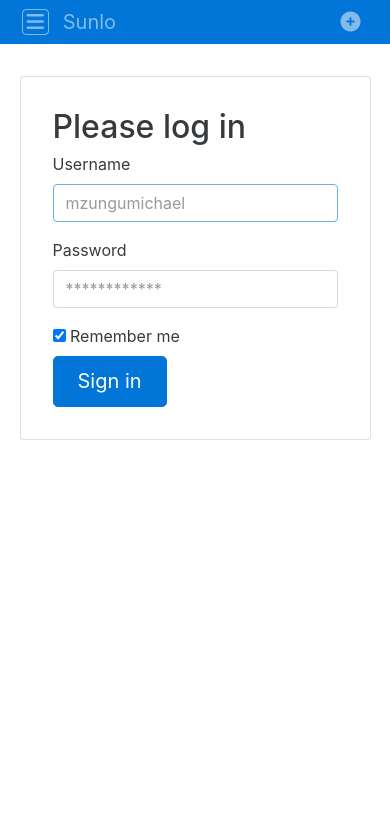
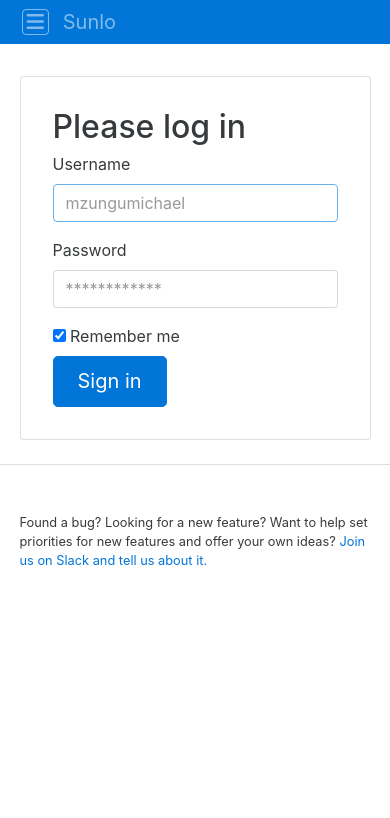
Before and after one commit to michaelsnook/sunlo, a Django app: a page that uses cards/templates/cards/base.html in a window 390 px wide. Shown: the top 818 px of the page. Run offline with Django 3.2, Linux system fonts and the light colour scheme; data that the repository does not hold is empty; style sheets or scripts are compiled from the project's sources; parts of the project's set-up code (start-up, migrations or seed data) failed here and were passed over; some libraries are stand-ins or nearby versions.

Commit message:
Add footer msg and home link in more places

```diff
--- a/cards/templates/cards/base.html
+++ b/cards/templates/cards/base.html
@@ -21,23 +21,25 @@
         data-toggle="collapse" data-target="#navigation" aria-controls="navigation" aria-expanded="false" aria-label="Toggle navigation" href="#">
           <i class="fa fa-bars" aria-hidden="true"></i> Sunlo
         </a>
+
+        {% if person.speaks_languages.count %}
         <a id="add-items-button" href="#" class="nav-item navbar-brand nav-link pull-xs-right" data-toggle="dropdown" aria-haspopup="true" aria-expanded="false">
           <i class="fa fa-plus-circle"></i>
         </a>
         <ul id="add-items-menu" class="dropdown-menu pull-xs-right text-xs-right p-x-1">
-          {% if person.speaks_languages.count %}
-            {% if decks.count %}
+          {% if decks.count %}
           <li>
             <a href="{% url 'card_add' %}">
             add a new card <i class="fa fa-file-text m-x-1"></i></a>
           </li>
-            {% endif %}
+          {% endif %}
           <li>
             <a href="{% url 'deck_add' %}">
             start a new deck <i class="fa fa-book m-x-1"></i></a>
           </li>
-          {% endif %}
         </ul>
+        {% endif %}
+
       </div>
 
 
@@ -70,7 +72,11 @@
             {% endfor %}
           <li class="nav-item divider"></li>
           {% endif %}
-
+          <li class="nav-item">
+            <a class="nav-link" href="{% url 'home' %}">
+              <i class="fa fa-home" aria-hidden="true"></i> Home
+            </a>
+          </li>
           <li class="nav-item">
             <a class="nav-link" href="{% url 'index' %}">
               <i class="fa fa-database" aria-hidden="true"></i>
@@ -133,11 +139,11 @@
   <script src="https://maxcdn.bootstrapcdn.com/bootstrap/4.0.0-alpha.4/js/bootstrap.min.js" integrity="sha384-VjEeINv9OSwtWFLAtmc4JCtEJXXBub00gtSnszmspDLCtC0I4z4nqz7rEFbIZLLU" crossorigin="anonymous"></script>
 
   {% block footer %}
-    {% if user.is_authenticated %}
+
   <footer id="footer" class="m-y-2 p-y-2">
     <p class="small m-y-2">Found a bug? Looking for a new feature? Want to help set priorities for new features and offer your own ideas? <a href="http://slack.sunlo.co">Join us on Slack and tell us about it.</a>
   </footer>
-    {% endif %}
+
   {% endblock %}
 
 </body>
--- a/cards/templates/cards/public.html
+++ b/cards/templates/cards/public.html
@@ -15,6 +15,10 @@
 
   {% block content %}{% endblock %}
 
+  <footer class="container-fluid text-md-center">
+    <p class="small m-y-2">Found a bug? Looking for a new feature? Want to help set priorities for new features and offer your own ideas? <a href="http://slack.sunlo.co">Join us on Slack and tell us about it.</a>
+  </footer>
+
   <script src="https://ajax.googleapis.com/ajax/libs/jquery/3.0.0/jquery.min.js" integrity="sha384-THPy051/pYDQGanwU6poAc/hOdQxjnOEXzbT+OuUAFqNqFjL+4IGLBgCJC3ZOShY" crossorigin="anonymous"></script>
   <script src="https://cdnjs.cloudflare.com/ajax/libs/tether/1.2.0/js/tether.min.js" integrity="sha384-Plbmg8JY28KFelvJVai01l8WyZzrYWG825m+cZ0eDDS1f7d/js6ikvy1+X+guPIB" crossorigin="anonymous"></script>
   <script src="https://maxcdn.bootstrapcdn.com/bootstrap/4.0.0-alpha.4/js/bootstrap.min.js" integrity="sha384-VjEeINv9OSwtWFLAtmc4JCtEJXXBub00gtSnszmspDLCtC0I4z4nqz7rEFbIZLLU" crossorigin="anonymous"></script>
--- a/sunlo/static/sunlo/main.scss
+++ b/sunlo/static/sunlo/main.scss
@@ -2,14 +2,14 @@
 @import 'splash';
 @import 'https://use.fontawesome.com/5f95af7c96.css';
 
-header, footer, main {
+header#header, footer#footer, main {
   margin-left: auto;
   margin-right: auto;
   max-width: 768px;
   margin-top: 1rem;
   margin-bottom: 1rem;
 }
-header {
+header#header {
   margin-top: 0;
   .app-nav {
     border-radius: 0;
@@ -51,11 +51,11 @@ header {
     }
   }
 }
-footer {
+footer#footer {
   border-top: 1px solid rgba(0, 0, 0, 0.125);
 }
 @media screen and (max-width: 767px) {
-  footer, main {
+  footer#footer, main {
     padding-left: 5%;
     padding-right: 5%;
   }
```
